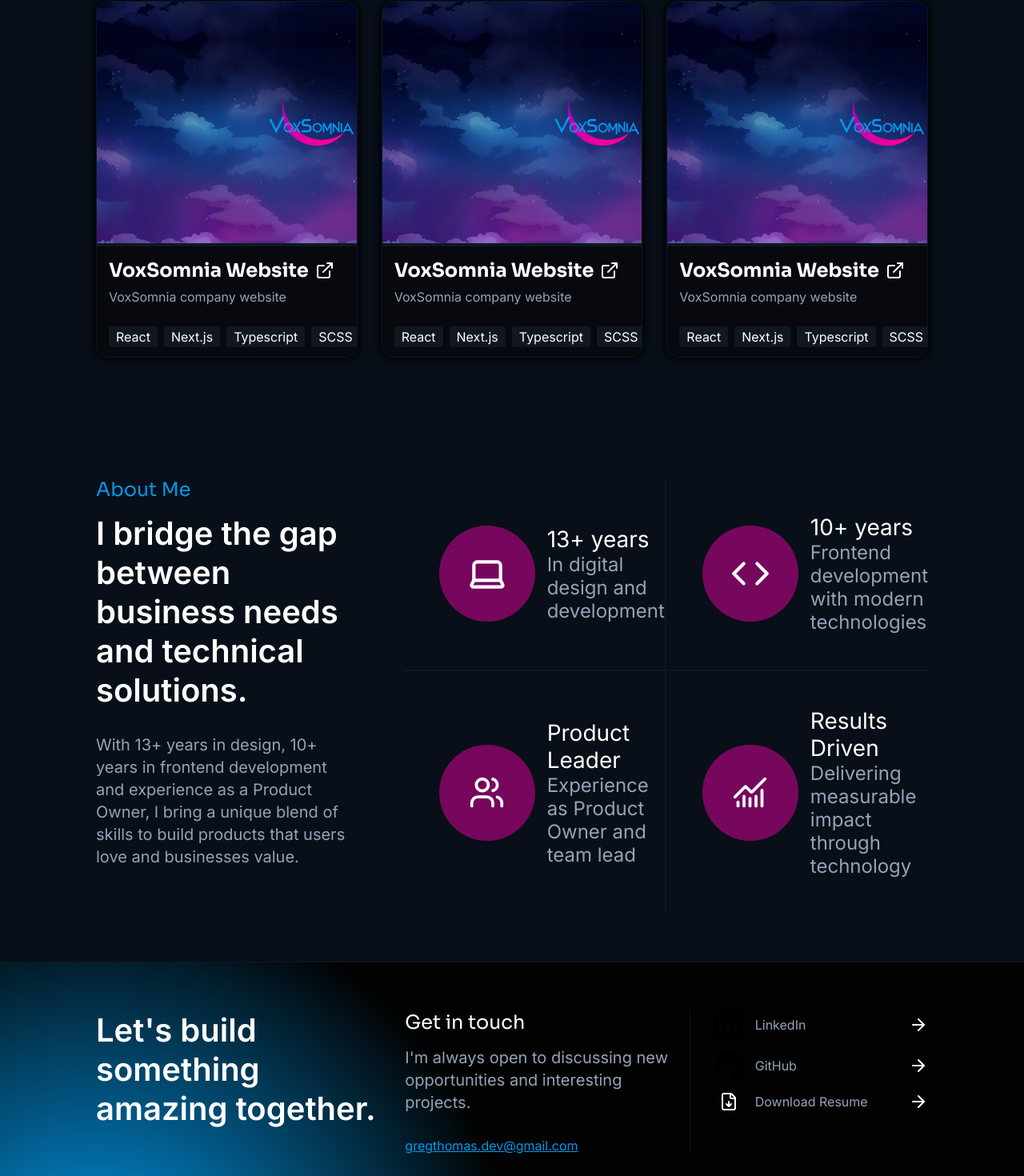
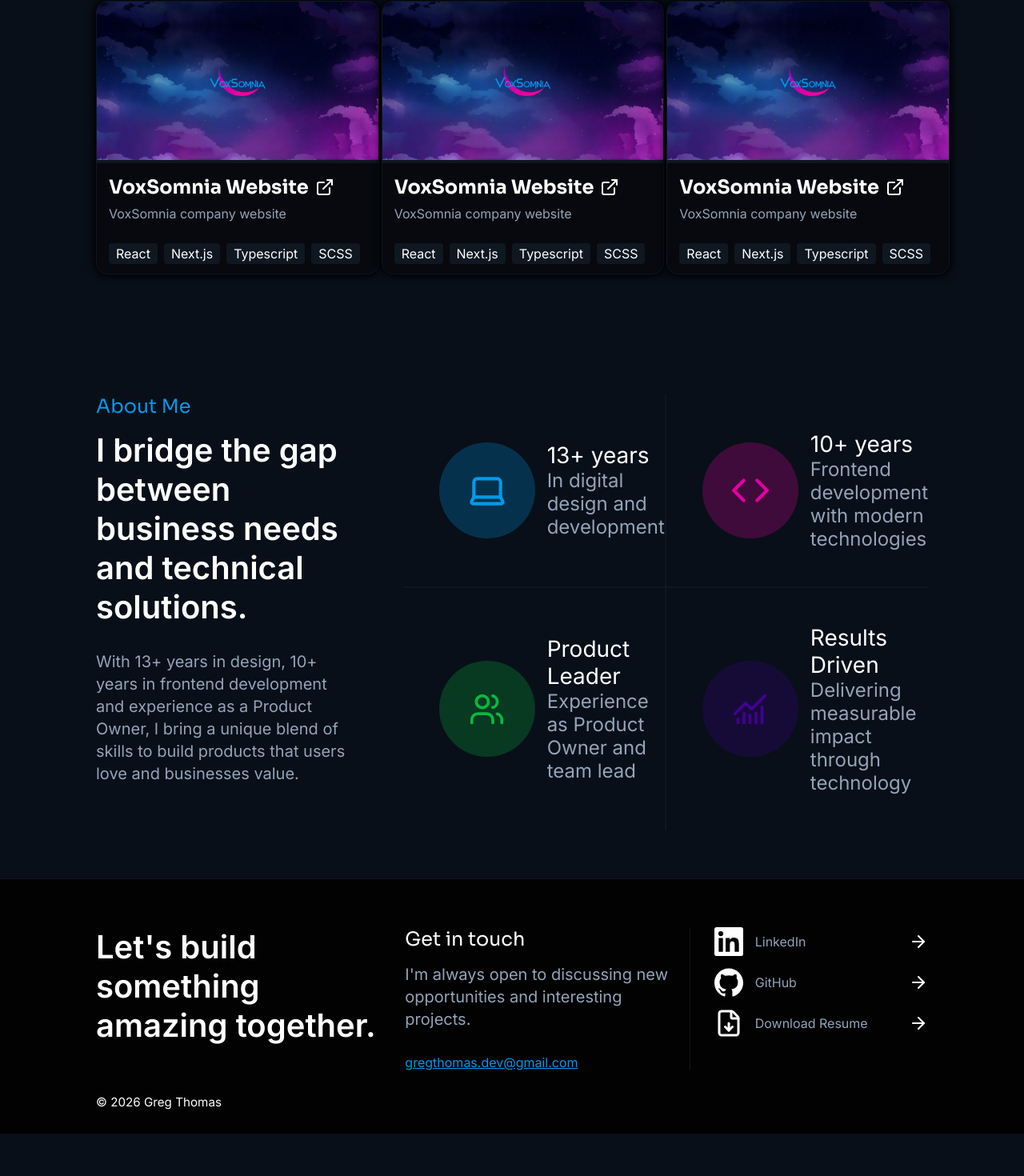
Before and after one commit to itsGregT/portfolio, a Next.js app: page / in a window 1280 px wide. Shown: the part 1174-2644 px from the top of the page at 80% size. After the commit the page ends 2591 px from the top, so only its background shows below. Built offline with nearby package versions, Linux system fonts and the light colour scheme.

Commit message:
* fixed HMR issue * finished mobile styling

```diff
--- a/components/About.tsx
+++ b/components/About.tsx
@@ -11,28 +11,28 @@ export default function About() {
             <div className="about__right">
                 <div className="about-grid">
                     <div className="about-grid__item">
-                        <span className="about-grid__icon"><Laptop stroke="white" width="50" height="50" /></span>
+                        <span className="about-grid__icon"><Laptop className="about-grid__icon-svg" stroke="white" width="50" height="50" /></span>
                         <p className="about-grid__title">
                             <span className="about-grid__title--lg">13+ years</span>
                             <span className="about-grid__title--sm">In digital design and development</span>
                         </p>
                     </div>
                     <div className="about-grid__item">
-                        <span className="about-grid__icon"><Code stroke="white" width="50" height="50" /></span>
+                        <span className="about-grid__icon"><Code className="about-grid__icon-svg" stroke="white" width="50" height="50" /></span>
                         <p className="about-grid__title">
                             <span className="about-grid__title--lg">10+ years</span>
                             <span className="about-grid__title--sm">Frontend development with modern technologies</span>
                         </p>
                     </div>
                     <div className="about-grid__item">
-                        <span className="about-grid__icon"><Users stroke="white" width="45" height="45" /></span>
+                        <span className="about-grid__icon"><Users className="about-grid__icon-svg" stroke="white" width="45" height="45" /></span>
                         <p className="about-grid__title">
                             <span className="about-grid__title--lg">Product Leader</span>
                             <span className="about-grid__title--sm">Experience as Product Owner and team lead</span>
                         </p>
                     </div>
                     <div className="about-grid__item">
-                        <span className="about-grid__icon"><ChartNoAxesCombined stroke="white" width="45" height="45" /></span>
+                        <span className="about-grid__icon"><ChartNoAxesCombined className="about-grid__icon-svg" stroke="white" width="45" height="45" /></span>
                         <p className="about-grid__title">
                             <span className="about-grid__title--lg">Results Driven</span>
                             <span className="about-grid__title--sm">Delivering measurable impact through technology</span>
--- a/components/Footer.tsx
+++ b/components/Footer.tsx
@@ -38,7 +38,7 @@ export default function Footer() {
                         <li className="footer__social-link-li">
                             <a className="footer__social-link" href="https://www.linkedin.com/in/itsgregt/">
                                 <span className="footer__social-link-left">
-                                    <FileDown className="footer__social-link-icon" />
+                                    <FileDown size="36" />
                                     <p className="footer__social-link-text">Download Resume</p>
                                 </span>
                                 <ArrowRight />
--- a/package.json
+++ b/package.json
@@ -3,7 +3,7 @@
   "version": "0.1.0",
   "private": true,
   "scripts": {
-    "dev": "next dev",
+    "dev": "next dev --webpack",
     "build": "next build",
     "start": "next start",
     "lint": "eslint"
--- a/styles/components/_about.scss
+++ b/styles/components/_about.scss
@@ -1,13 +1,18 @@
 .about-grid {
+    @include lg {
         display: grid;
         grid-template-columns: 1fr 1fr;
     }
+}
 
 .about-grid__item {
-    padding: 45px 0 45px 45px;
+    padding: 15px;
     display: flex;
     align-items: center;
     gap: 15px;
+
+    @include lg {
+        padding: 45px 0 45px 45px;
 
         &:nth-child(1),
         &:nth-child(2) {
@@ -19,28 +24,75 @@
             border-right: 2px solid $color-border;
         }
     }
+}
 
 .about-grid__icon {
     font-size: 5rem;
-    background: rgba($magenta, 0.5);
-    width: 120px;
-    height: 120px;
+
+    width: 80px;
+    height: 80px;
     border-radius: 50%;
     display: flex;
     align-items: center;
     justify-content: center;
+    flex: 0 0 80px;
+
+    .about-grid__item:nth-child(1) & {
+        background: rgba($cyan, 0.25);
+
+        .about-grid__icon-svg {
+            stroke: $cyan;
+        }
+    }
+
+    .about-grid__item:nth-child(2) & {
+        background: rgba($magenta, 0.25);
+
+        .about-grid__icon-svg {
+            stroke: $magenta;
+        }
+    }
+
+    .about-grid__item:nth-child(3) & {
+        background: rgba(#09B83E, 0.25);
+
+        .about-grid__icon-svg {
+            stroke: #09B83E;
+        }
+    }
+
+    .about-grid__item:nth-child(4) & {
+        background: rgba(#410093, 0.25);
+
+        .about-grid__icon-svg {
+            stroke: #410093;
+        }
+    }
+
+    @include md {
+        width: 120px;
+        height: 120px;
         flex: 0 0 120px;
+    }
 }
 
 .about-grid__title {
     &--lg {
         color: $color-text-primary;
+        font-size: 1.5rem;
+        display: block;
+
+        @include xlg {
             font-size: 1.75rem;
-        display: block;
+        }
     }
 
     &--sm {
         color: $color-text-secondary;
+        font-size: 1.25rem;
+
+        @include xlg {
             font-size: 1.5rem;
         }
     }
+}
--- a/styles/components/_projects.scss
+++ b/styles/components/_projects.scss
@@ -5,7 +5,13 @@
 .project-tiles {
     margin-top: 45px;
 
-    @include lg {
+    @include md {
+        display: grid;
+        gap: 20px;
+        grid-template-columns: repeat(2, minmax(220px, 1fr));
+    }
+
+    @include xlg {
         display: grid;
         grid-template-columns: repeat(auto-fit, minmax(300px, 1fr));
         gap: 30px;
@@ -19,15 +25,19 @@
     box-shadow: 0 0 10px 2px #010101;
     max-width: 536px;
     margin-bottom: 30px;
+    margin-left: auto;
+    margin-right: auto;
 }
 
 .project-tile__media {
     background-color: $color-border;
     text-align: center;
+    margin: auto;
 }
 
 .project-tile__media-img {
-
+    max-width: 100%;
+    height: auto;
 }
 
 .project-tile__content {
--- a/styles/layout/_footer.scss
+++ b/styles/layout/_footer.scss
@@ -3,35 +3,47 @@
     position: relative;
     overflow: hidden;
     background: #020202;
-    $footer-decoration-size: 950px;
+    // $footer-decoration-size: 950px;
 
-    &:after {
-        content: '';
-        width: calc($footer-decoration-size * 2);
-        height: $footer-decoration-size;
-        display: block;
-        background: radial-gradient(circle, rgba($cyan, 0.85) 10%, transparent 50%);
-        position: absolute;
-        left: calc((($footer-decoration-size / 2) * -1) * 1.75);
-        bottom: calc((($footer-decoration-size / 2) * -1) * 1.25);
-        z-index: 1;
+    // &:after {
+    //     content: '';
+    //     width: calc($footer-decoration-size * 2);
+    //     height: $footer-decoration-size;
+    //     display: block;
+    //     background: radial-gradient(circle, rgba($cyan, 0.85) 10%, transparent 50%);
+    //     position: absolute;
+    //     left: calc((($footer-decoration-size / 2) * -1) * 1.75);
+    //     bottom: calc((($footer-decoration-size / 2) * -1) * 1.25);
+    //     z-index: 1;
+    // }
+}
+
+.footer__grid {
+    // border-bottom: 1px solid $color-border;
+    padding: 60px 30px 0;
+    position: relative;
+    z-index: 10;
+    gap: 30px;
+
+    @include md {
+        padding: 60px 120px 0;
+        display: grid;
+        grid-template-columns: 1fr 1fr .75fr;
     }
 }
 
-.footer__grid {
-    display: grid;
-    grid-template-columns: 1fr 1fr .75fr;
-    // border-bottom: 1px solid $color-border;
-    padding: 60px 120px 0;
-    position: relative;
-    z-index: 10;
-    gap: 30px;
-}
+.footer__grid-item {
+    margin-bottom: 60px;
 
-.footer__grid-item {
-    &:nth-child(2) {
-        border-right: 1px solid $color-border;
+    @include md {
+        margin: initial;
+
+        &:nth-child(2) {
+            border-right: 1px solid $color-border;
+        }
     }
+
+
 }
 
 .footer__email {
@@ -51,6 +63,16 @@
     align-items: center;
     text-decoration: none;
     color: $color-text-primary;
+    padding: 15px 0;
+
+    @include md {
+        padding: initial;
+    }
+
+    &:hover,
+    &:focus {
+        text-decoration: underline;
+    }
 }
 
 .footer__social-link-left {
@@ -61,6 +83,7 @@
 
 .footer__social-link-icon {
     width: 36px;
+    fill: #fff;
 }
 
 .footer__social-link-text {
@@ -70,9 +93,13 @@
 
 .footer__copyright {
     color: $color-text-primary;
-    padding: 30px 120px;
+    padding: 15px;
     font-weight: 400;
     font-size: .95rem;
     z-index: 10;
     position: relative;
+
+    @include md {
+        padding: 30px 120px;
+    }
 }
```
Lines whose indentation alone changed are shown as unchanged.
